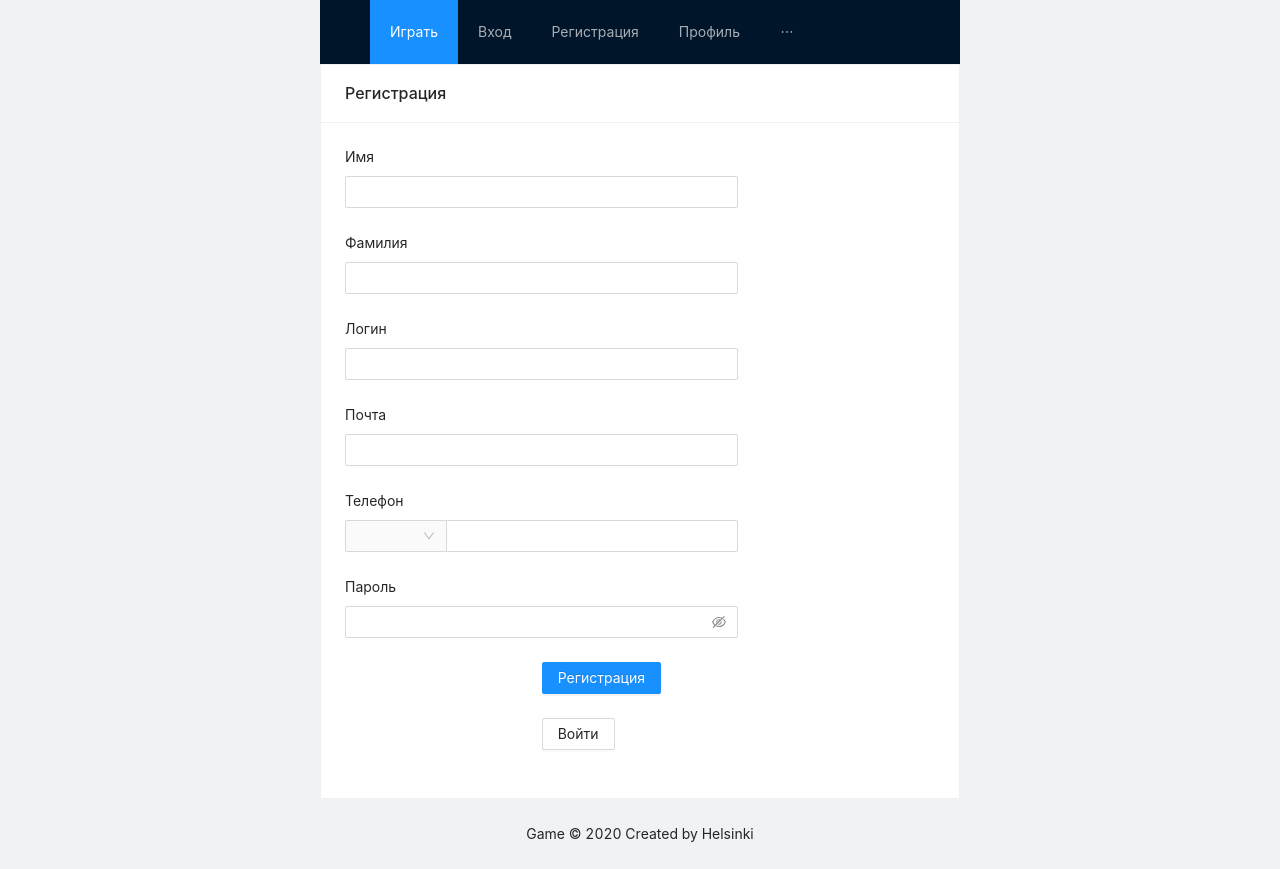
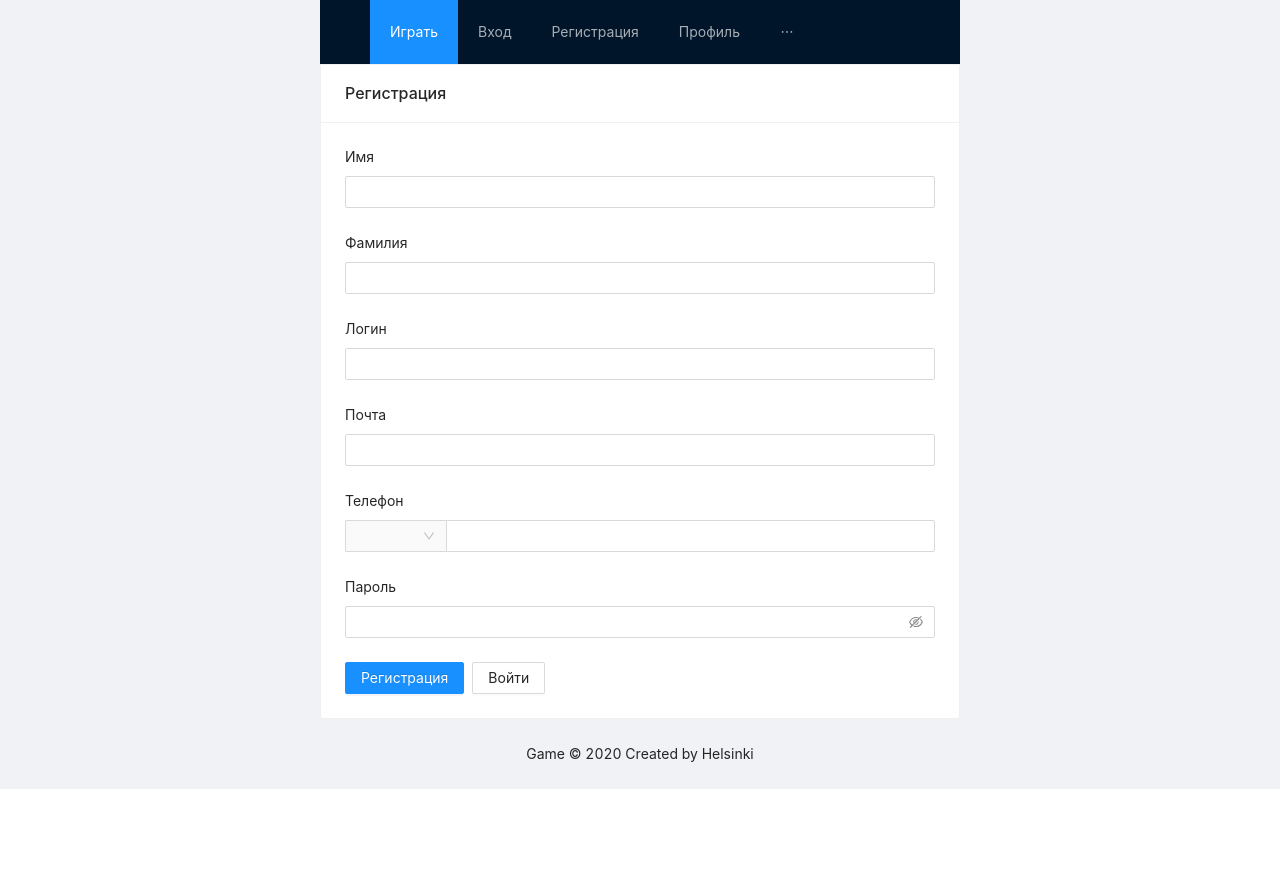
Before and after one commit to mdsdimat/Asteroids, a React app: page /register in a window 1280 px wide. After the commit the page ends 800 px from the top, so only its background shows below. Built offline with nearby package versions, Linux system fonts and the light colour scheme.

Commit message:
поправил страничку регистрации + сделал модуль компонентов

```diff
--- a/src/App.tsx
+++ b/src/App.tsx
@@ -3,11 +3,12 @@ import React from 'react';
 import { Switch, Route, Redirect } from 'react-router-dom';
 
 // Components
-import PageLayout from "./components/PageLayout";
+import PageLayout from "@components/PageLayout";
 
 // Pages
 import ProfileForm from './pages/ProfilePage/ProfileForm';
 import LoginForm from './pages/LoginPage/LoginForm/LoginForm';
+import RegistrationPage from './pages/RegisterPage/RegistrationPage'
 import RegistrationForm from './pages/RegisterPage/RegistrationForm/RegistrationForm';
 import Leaderboard from './pages/LeaderboardPage/Leaderboard/Leaderboard';
 import Game from './pages/GamePage/Game';
@@ -19,7 +20,7 @@ const App: React.FC = () => (
     <Switch>
       <Route path="/" component={Game} exact />
       <Route path="/login" component={LoginForm} exact />
-      <Route path="/register" component={RegistrationForm} exact />
+      <Route path="/register" component={RegistrationPage} exact />
       <Route path="/profile" component={ProfileForm} exact />
       <Route path="/dashboard" component={Leaderboard} exact />
       <Route path="/forum" component={ForumList} exact />
--- /dev/null
+++ b/src/components/PhonePrefixSelector/PhonePrefixSelector.tsx
@@ -0,0 +1,15 @@
+// Core
+import React from 'react';
+
+// Components
+import { Select } from "antd";
+const { Option } = Select
+const PhonePrefixSelector: React.FC = () => (
+  <Select style={{ width: 100 }}>
+    <Option value="375">+375</Option>
+    <Option value="7">+7</Option>
+  </Select>
+)
+
+// Exports
+export default PhonePrefixSelector;
--- /dev/null
+++ b/src/components/PhonePrefixSelector/index.ts
@@ -0,0 +1 @@
+export { default } from './PhonePrefixSelector';
--- a/src/index.tsx
+++ b/src/index.tsx
@@ -2,7 +2,7 @@ import React from 'react';
 import ReactDOM from 'react-dom';
 import App from './App';
 import './index.less';
-import ErrorBoundary from "./components/ErrorBoundary";
+import ErrorBoundary from "@components/ErrorBoundary";
 import {BrowserRouter as Router} from "react-router-dom";
 
 ReactDOM.render(
--- a/src/pages/RegisterPage/RegistrationForm/RegistrationForm.tsx
+++ b/src/pages/RegisterPage/RegistrationForm/RegistrationForm.tsx
@@ -1,57 +1,18 @@
+// Core
 import React from 'react';
-import { Link } from 'react-router-dom';
-import {
-  Form, Input, Button, Row, Col, Card, Select,
-} from 'antd';
-import { useForm } from 'antd/es/form/Form';
 
-const { Option } = Select;
+// Components
+import { Form, Input, Col} from 'antd';
+import PhonePrefixSelector from "@components/PhonePrefixSelector";
 
-const layout = {
-  labelCol: { span: 8 },
-  wrapperCol: { span: 16 },
-};
-const tailLayout = {
-  wrapperCol: { offset: 8, span: 16 },
-};
-
-const RegistrationForm = (): JSX.Element => {
-  const [form] = useForm();
-
-  const onFinish = (values: any) => {
-    console.log('Success:', values);
-  };
-
-  const onFinishFailed = (errorInfo: any) => {
-    console.log('Failed:', errorInfo);
-  };
-
-  const toRegistration = () => {
-    console.log('redirect');
-  };
-
-  const prefixSelector = (
+const PrefixSelector = (
   <Form.Item name="prefix" noStyle>
-      <Select style={{ width: 100 }}>
-        <Option value="375">+375</Option>
-        <Option value="7">+7</Option>
-      </Select>
+    <PhonePrefixSelector/>
   </Form.Item>
 );
 
-  return (
-    <Form
-      {...layout}
-      name="basic"
-      onFinish={onFinish}
-      onFinishFailed={onFinishFailed}
-      layout="vertical"
-      hideRequiredMark
-      form={form}
-    >
-      <Row>
-        <Col span={12} offset={6}>
-          <Card title="Регистрация">
+const RegistrationForm: React.FC = () => (
+  <>
     <Form.Item
       label="Имя"
       name="name"
@@ -89,7 +50,7 @@ const RegistrationForm = (): JSX.Element => {
       name="phone"
       rules={[{ required: true, message: 'Заполните поле!' }]}
     >
-              <Input maxLength={9} addonBefore={prefixSelector} />
+      <Input maxLength={9} addonBefore={PrefixSelector} />
     </Form.Item>
 
     <Form.Item
@@ -99,25 +60,7 @@ const RegistrationForm = (): JSX.Element => {
     >
       <Input.Password />
     </Form.Item>
-
-            <Form.Item {...tailLayout}>
-              <Button type="primary" htmlType="submit">
-                Регистрация
-              </Button>
-            </Form.Item>
-
-            <Form.Item {...tailLayout}>
-              <Link to="/login">
-                <Button htmlType="button" onClick={toRegistration}>
-                  Войти
-                </Button>
-              </Link>
-            </Form.Item>
-          </Card>
-        </Col>
-      </Row>
-    </Form>
+  </>
 );
-};
 
 export default RegistrationForm;
--- /dev/null
+++ b/src/pages/RegisterPage/RegistrationPage.tsx
@@ -0,0 +1,54 @@
+// Core
+import React from "react";
+import { useForm } from "antd/es/form/Form";
+import {Button, Card, Col, Form, Row, Space} from "antd";
+import { SignUpRequest } from "../../types/types";
+
+// Components
+import RegistrationForm from "./RegistrationForm/RegistrationForm";
+import { Link } from "react-router-dom";
+
+
+const RegistrationPage: React.FC = () => {
+  const [form] = useForm();
+
+  const handleOk = React.useCallback((values: SignUpRequest) => {
+    console.log('succeeded:', values)
+  }, [])
+
+  return (
+
+      <Form
+        name="basic"
+        onFinish={handleOk}
+        layout="vertical"
+        hideRequiredMark
+        form={form}
+      >
+        <Row>
+          <Col span={12} offset={6}>
+            <Card title='Регистрация'>
+            <RegistrationForm />
+
+              <Space>
+                <Button type={'primary'} htmlType={'submit'}>
+                  Регистрация
+                </Button>
+                <Link to={'./login'}>
+                  <Button htmlType={'button'}>
+                    Войти
+                  </Button>
+                </Link>
+              </Space>
+
+            </Card>
+          </Col>
+        </Row>
+      </Form>
+
+
+  )
+};
+
+// Exports
+export default RegistrationPage;
--- a/tsconfig.json
+++ b/tsconfig.json
@@ -16,7 +16,11 @@
     "module": "esnext",
     "moduleResolution": "node",
     "resolveJsonModule": true,
-    "jsx": "react"
+    "jsx": "react",
+    "baseUrl": "./",
+    "paths": {
+      "@components/*": ["./src/components/*"],
+    }
   },
   "include": [
     "./src"
--- a/webpack.config.js
+++ b/webpack.config.js
@@ -9,9 +9,12 @@ module.exports = {
   entry: ['./src/index.tsx'],
   resolve: {
     extensions: ['.ts', '.tsx', '.js', '.jsx', '.css', '.less'],
+    alias: {
+      "@components": path.resolve(__dirname, './src/components')
+    },
   },
   output: {
-    path: path.join(__dirname, '/static'),
+    path: path.join(__dirname, '/build'),
     filename: isDev ? 'bundle.js' : 'bundle.min.[hash].js',
   },
   mode,
```
Lines whose indentation alone changed are shown as unchanged.
